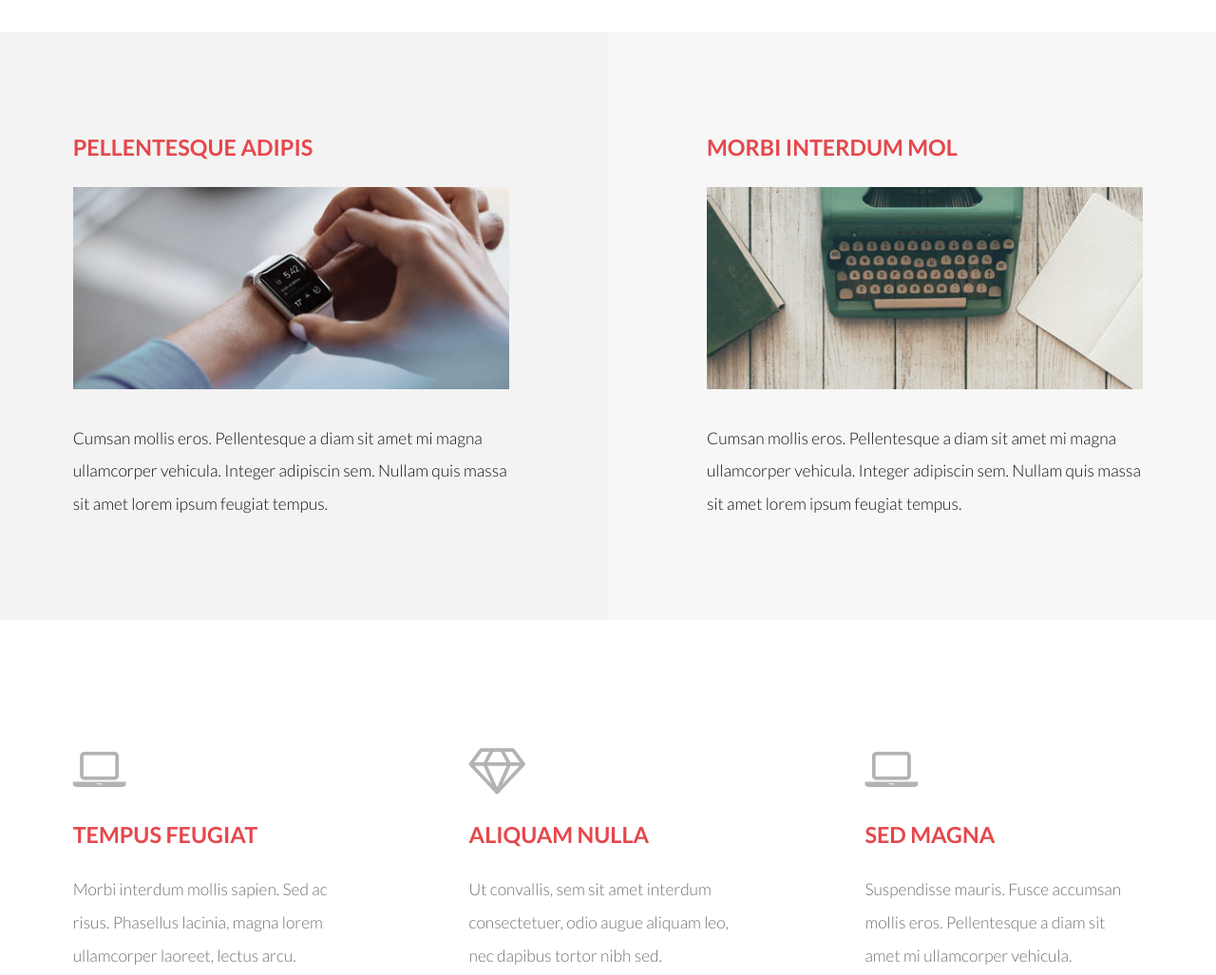
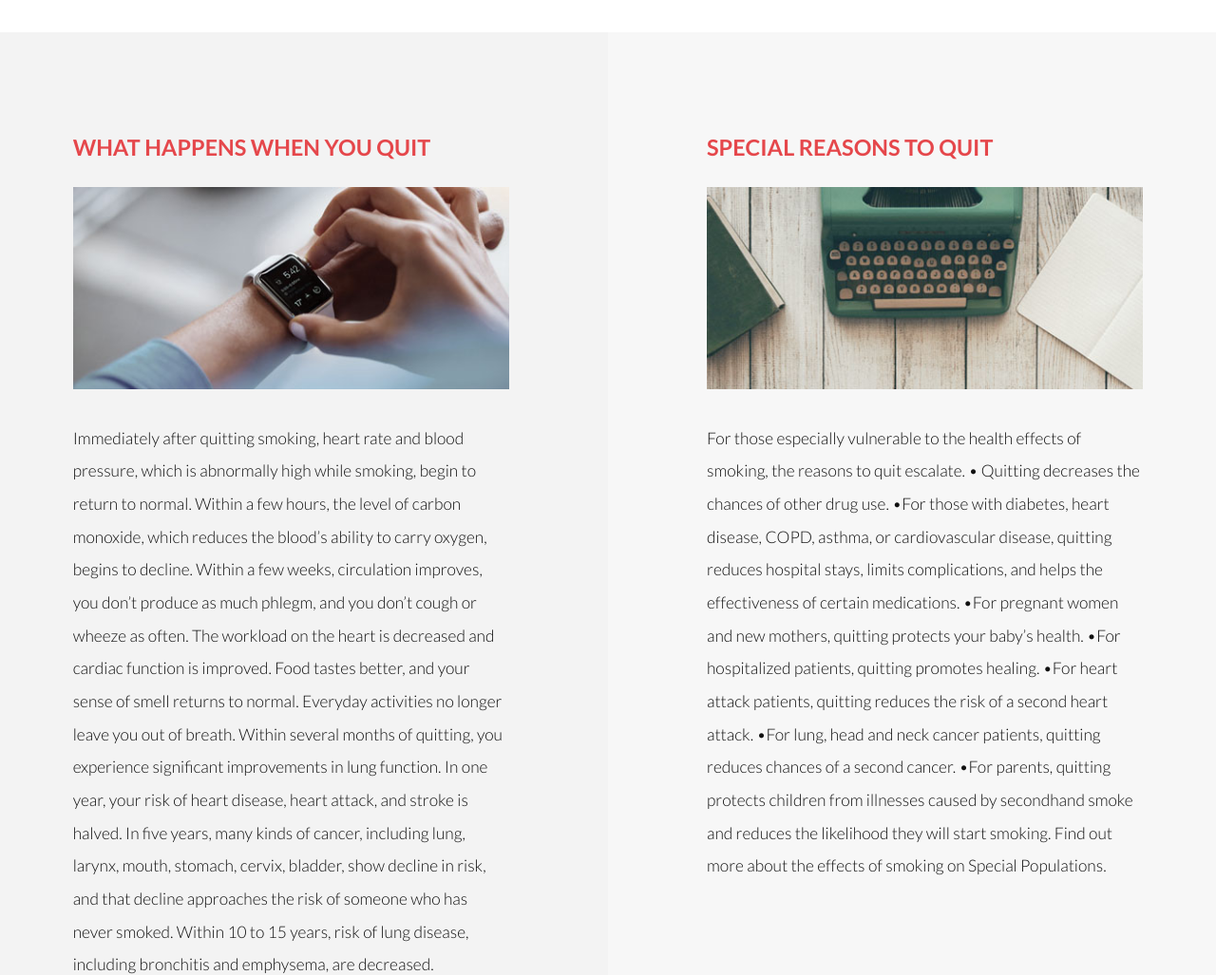
Before and after one commit to FatalMC/vano04.github.io, a plain HTML site: page index.html in a window 1280 px wide. Shown: the part 1300-2327 px from the top of the page at 95% size. Drawn offline with Linux system fonts and the light colour scheme.

Commit message:
Update index.html

```diff
--- a/index.html
+++ b/index.html
@@ -66,23 +66,52 @@ Not only that but you’ll experience immediate health benefits from being a non
 					<article>
 						<div class="content">
 							<header>
-								<h3>Pellentesque adipis</h3>
+								<h3>What Happens When You Quit</h3>
 							</header>
 							<div class="image fit">
 								<img src="images/pic01.jpg" alt="" />
 							</div>
-							<p>Cumsan mollis eros. Pellentesque a diam sit amet mi magna ullamcorper vehicula. Integer adipiscin sem. Nullam quis massa sit amet lorem ipsum feugiat tempus.</p>
+							<p>
+    Immediately after quitting smoking, heart rate and blood pressure, which is abnormally high while smoking, begin to return to normal.
+    Within a few hours, the level of carbon monoxide, which reduces the blood’s ability to carry oxygen, begins to decline.
+    Within a few weeks, circulation improves, you don’t produce as much phlegm, and you don’t cough or wheeze as often.
+    The workload on the heart is decreased and cardiac function is improved.
+    Food tastes better, and your sense of smell returns to normal.
+    Everyday activities no longer leave you out of breath.
+    Within several months of quitting, you experience significant improvements in lung function.
+    In one year, your risk of heart disease, heart attack, and stroke is halved.
+    In five years, many kinds of cancer, including lung, larynx, mouth, stomach, cervix, bladder, show decline in risk, and that decline approaches the risk of someone who has never smoked.
+    Within 10 to 15 years, risk of lung disease, including bronchitis and emphysema, are decreased.
+    Conditions such as cataracts, macular degeneration, thyroid conditions, hearing loss, dementia, and osteoporosis are positively affected.
+    Nerve endings in the mouth and nose begin to regenerate, improving taste and smell.
+    Medications may work better, enabling some to be taken in decreased doses.
+    If you’re taking birth control pills, quitting smoking will decrease your chance of heart attack and stroke due to clotting.
+    You’ll have decreased risk for impotence and infertility.
+    If you’re pregnant, you’ll protect your unborn child from Sudden Infant Death Syndrome (SIDS) and low birth weight.
+    Years will be added to your life: people who quit smoking, regardless of their age, are less likely than those who continue to smoke to die from smoking-related illness.
+
+Explore the facts about the dangers of nicotine and tar and the effects of smoking on your body by viewing our Tobacco & Health page.</p>
 						</div>
 					</article>
 					<article class="alt">
 						<div class="content">
 							<header>
-								<h3>Morbi interdum mol</h3>
+								<h3>Special Reasons to Quit</h3>
 							</header>
 							<div class="image fit">
 								<img src="images/pic02.jpg" alt="" />
 							</div>
-							<p>Cumsan mollis eros. Pellentesque a diam sit amet mi magna ullamcorper vehicula. Integer adipiscin sem. Nullam quis massa sit amet lorem ipsum feugiat tempus.</p>
+							<p>For those especially vulnerable to the health effects of smoking, the reasons to quit escalate.
+• Quitting decreases the chances of other drug use.
+•For those with diabetes, heart disease, COPD, asthma, or cardiovascular disease, quitting reduces hospital stays, limits complications, and helps the effectiveness of certain medications.
+•For pregnant women and new mothers, quitting protects your baby’s health.
+•For hospitalized patients, quitting promotes healing.
+•For heart attack patients, quitting reduces the risk of a second heart attack.
+•For lung, head and neck cancer patients, quitting reduces chances of a second cancer.
+•For parents, quitting protects children from illnesses caused by secondhand smoke and reduces the likelihood they will start smoking.
+
+Find out more about the effects of smoking on Special Populations.
+</p>
 						</div>
 					</article>
 				</div>
```
